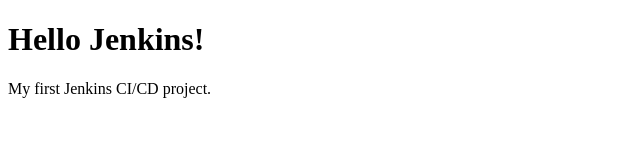
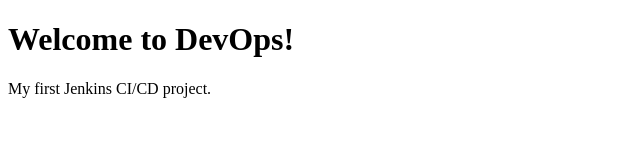
Before and after one commit to jegalinjasmi-jega/jenkins-demo, a plain HTML site: page index.html in a window 1280 px wide. Shown: the whole page, without its empty margins (0-640 px from the left). Drawn offline with Linux system fonts and the light colour scheme.

Commit message:
Update greeting in index.html

```diff
--- a/index.html
+++ b/index.html
@@ -5,7 +5,7 @@
     <title>Jenkins Demo</title>
 </head>
 <body>
- <h1>Hello Jenkins!</h1>
+<h1>Welcome to DevOps!</h1>
     <p>My first Jenkins CI/CD project.</p>
 </body>
 </html>
```
